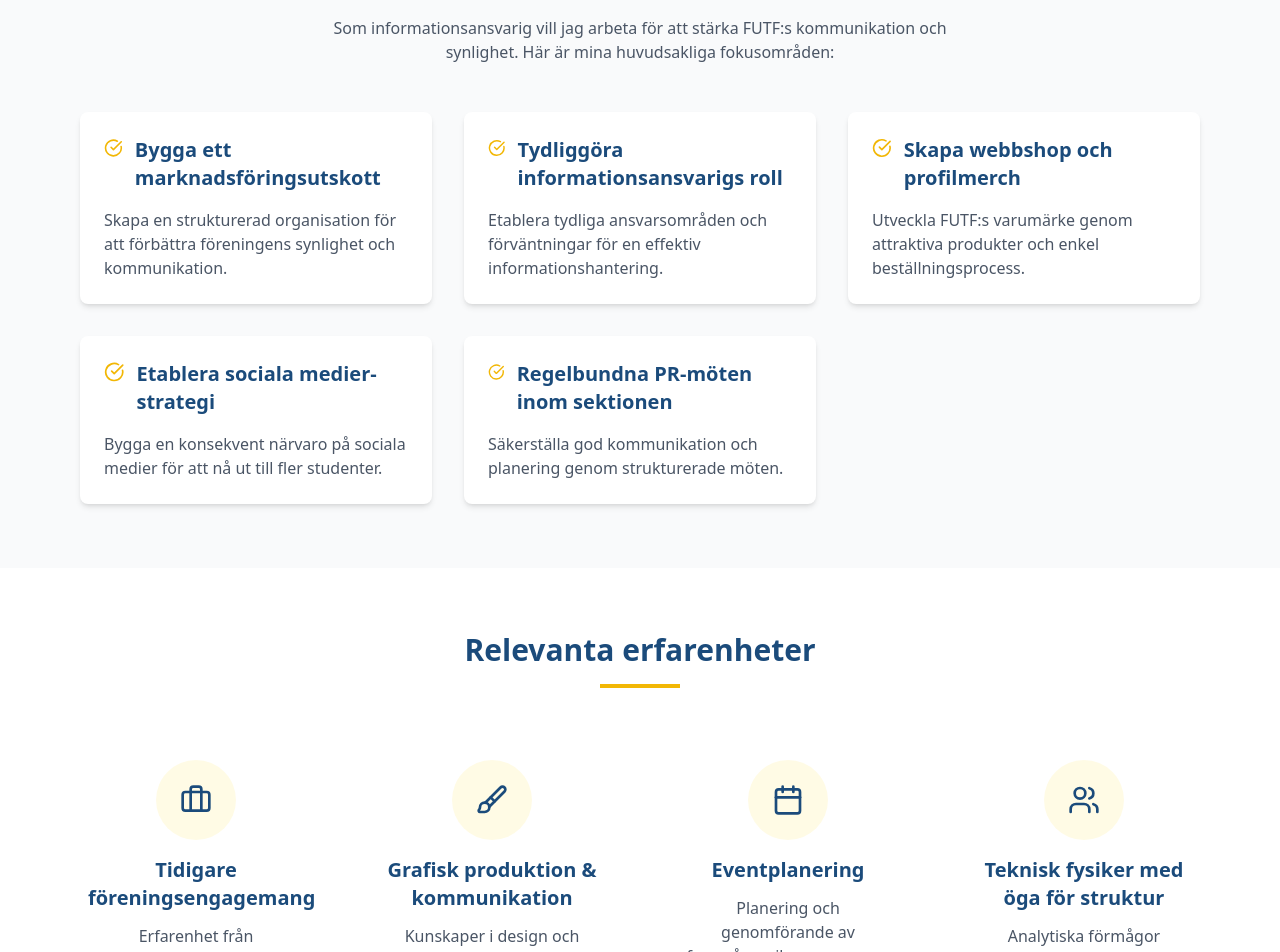
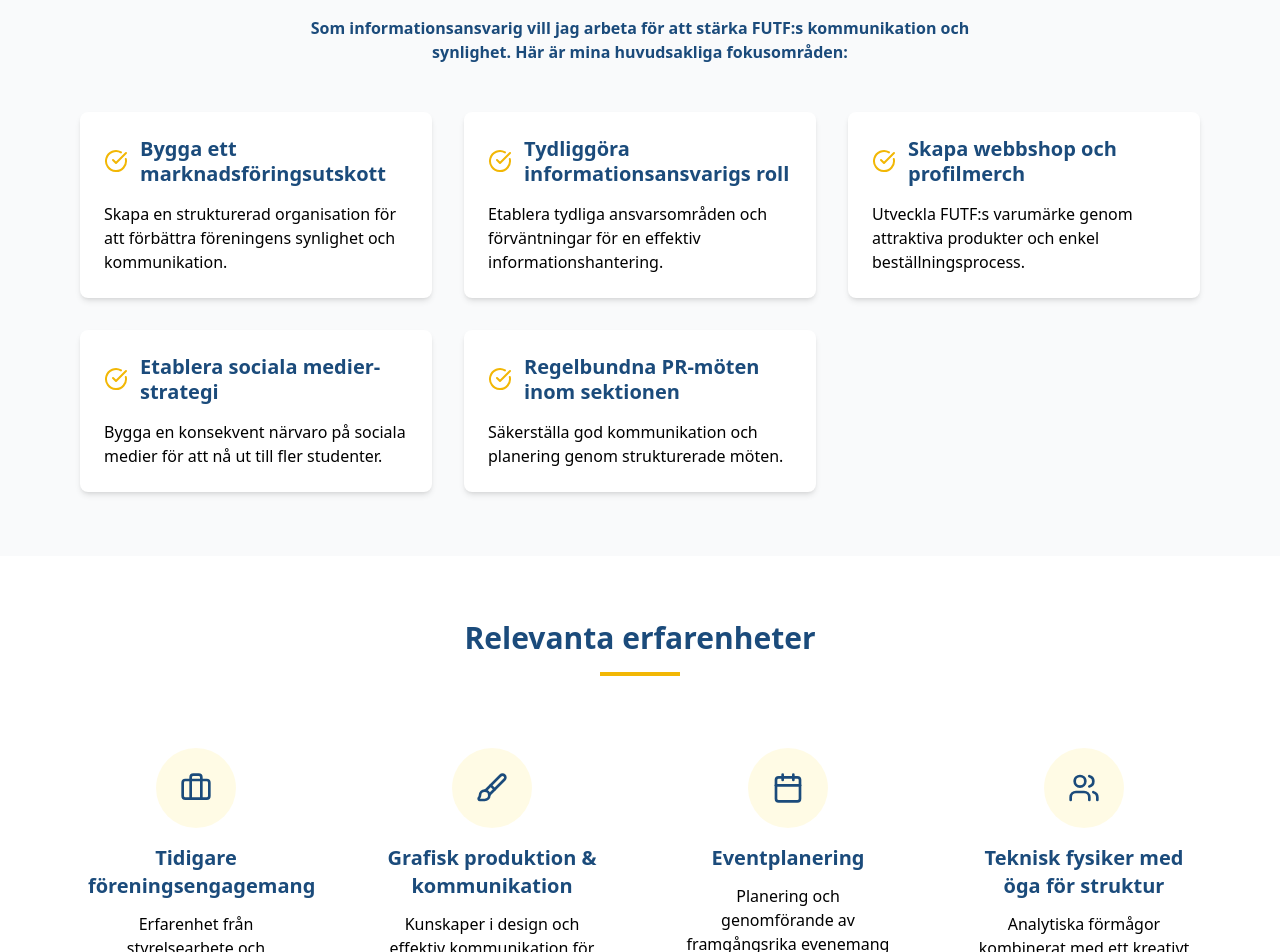
Before and after one commit to A89881/futf-campaigns, a Vue app: page / in a window 1280 px wide. Shown: the part 1000-1952 px from the top of the page. Built offline with nearby package versions, Linux system fonts and the light colour scheme.

Commit message:
Frontend (revision done)

```diff
--- a/src/components/ExperienceComp.vue
+++ b/src/components/ExperienceComp.vue
@@ -15,7 +15,7 @@
           </div>
 
           <h3 class="text-xl font-semibold text-futf-blue mb-3">{{ item.title }}</h3>
-          <p class="text-gray-600">{{ item.description }}</p>
+          <p class="text-black-600">{{ item.description }}</p>
         </div>
       </div>
 
--- a/src/components/Vision.vue
+++ b/src/components/Vision.vue
@@ -4,7 +4,7 @@
       <div class="text-center mb-12">
         <h2 class="text-3xl font-bold text-futf-blue mb-4">Mina visioner</h2>
         <div class="w-20 h-1 bg-futf-gold mx-auto"></div>
-        <p class="mt-4 text-gray-600 max-w-2xl mx-auto">
+        <p class="mt-4 text-futf-blue font-semibold text-l max-w-2xl mx-auto">
           Som informationsansvarig vill jag arbeta för att stärka FUTF:s kommunikation och synlighet.
           Här är mina huvudsakliga fokusområden:
         </p>
@@ -13,11 +13,11 @@
       <div class="grid grid-cols-1 md:grid-cols-2 lg:grid-cols-3 gap-8">
         <div v-for="(vision, index) in visions" :key="index"
           class="bg-white p-6 rounded-lg shadow-md hover:shadow-lg transition-shadow">
-          <div class="flex items-start mb-4">
-            <CheckCircle class="w-6 h-6 text-futf-gold mr-3" />
-            <h3 class="text-xl font-semibold text-futf-blue">{{ vision.title }}</h3>
+          <div class="flex items-center mb-4"> <!-- Changed from items-start to items-center -->
+            <CheckCircle class="w-6 h-6 text-futf-gold mr-3 flex-shrink-0" /> <!-- Added flex-shrink-0 -->
+            <h3 class="text-xl font-semibold text-futf-blue leading-tight">{{ vision.title }}</h3>
           </div>
-          <p class="text-gray-600 mt-2">{{ vision.description }}</p>
+          <p class="text-black-600 mt-2">{{ vision.description }}</p>
         </div>
       </div>
     </div>
--- a/src/pages/About.vue
+++ b/src/pages/About.vue
@@ -40,9 +40,9 @@
             </div>
 
             <!-- Mina Värdeord section -->
-            <div class="mb-8"> <!-- Added wrapper div with mb-8 -->
-              <h2 class="text-2xl font-bold text-futf-blue text-center mb-8">Mina Värdeord</h2>
-              <div class="w-20 h-1 bg-futf-gold mx-auto mt-4 mb-8"></div> <!-- Added mb-8 -->
+            <div class="text-center mb-8"> <!-- Added wrapper div with mb-8 -->
+              <h1 class="text-2xl font-bold text-futf-blue"> Mina Värdeord</h1>
+              <div class="w-20 h-1 bg-futf-gold mx-auto mt-4"></div>
             </div>
             <div class="grid grid-cols-1 sm:grid-cols-2 lg:grid-cols-4 gap-6 mb-16">
               <ValueCard icon="shield" title="Struktur"
```
